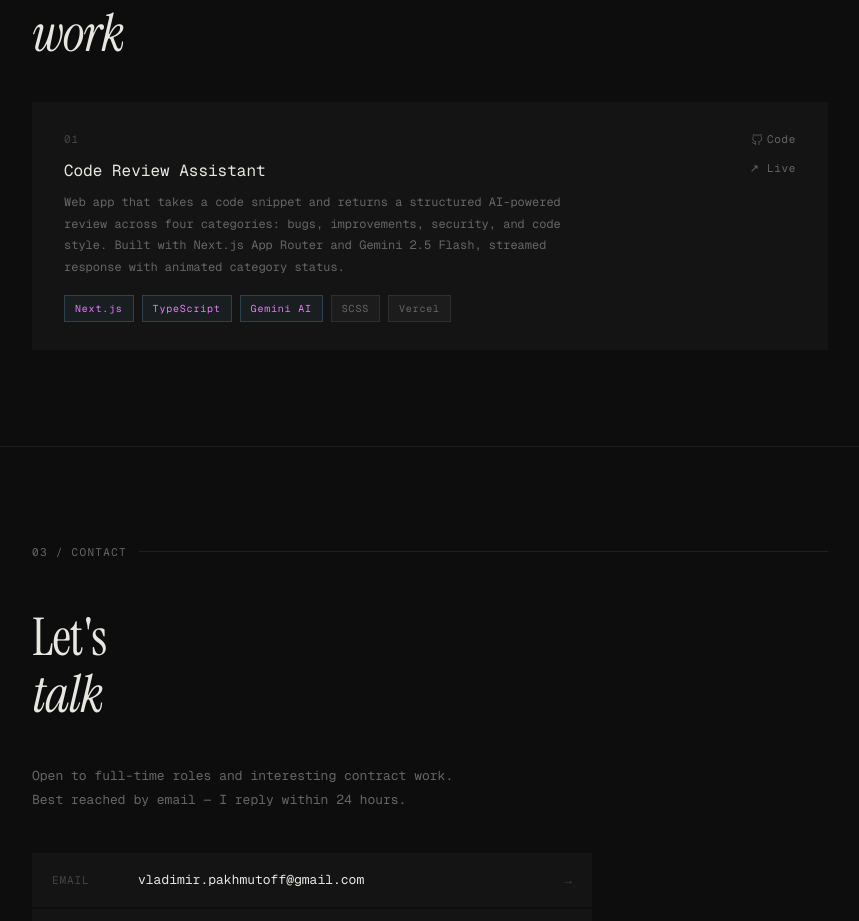
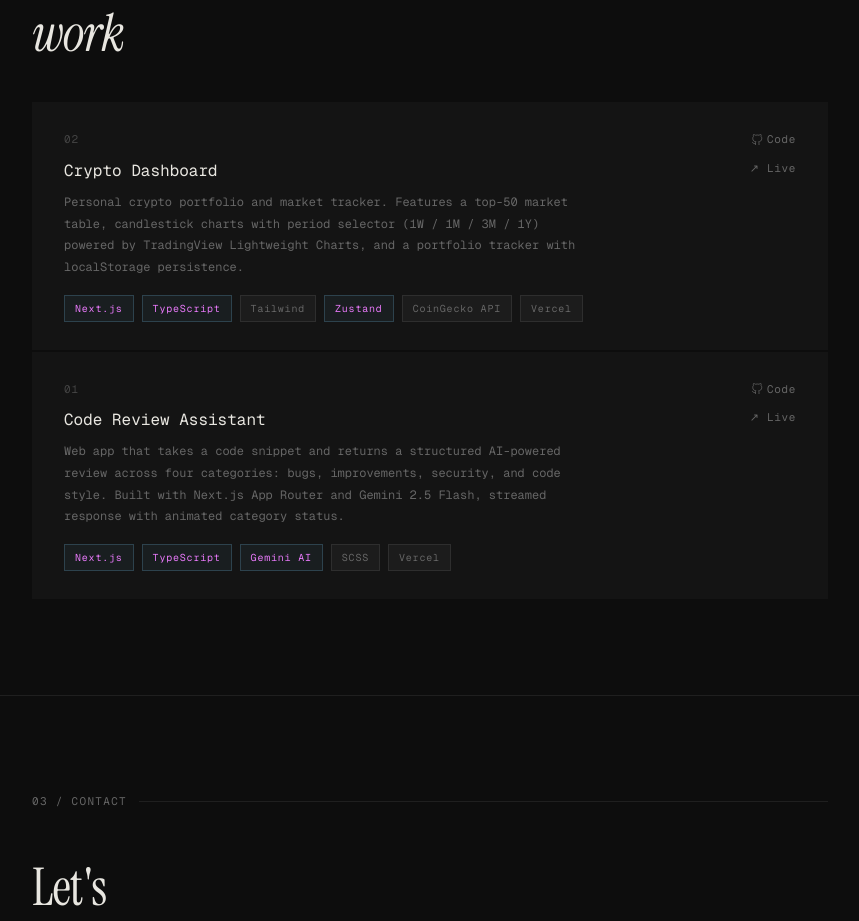
Before and after one commit to pakhmutov/my-portfolio, a Next.js app: page / in a window 1280 px wide. Shown: the part 1700-2621 px from the top of the page, without its empty margins (210-1069 px from the left). Built offline with nearby package versions, Linux system fonts and the light colour scheme.

Commit message:
feat: add crypto-dashboard to projects

```diff
--- a/src/data/portfolio.ts
+++ b/src/data/portfolio.ts
@@ -28,6 +28,15 @@ export const DATA: SiteData = {
 
     projects: [
         {
+            num: '02',
+            title: 'Crypto Dashboard',
+            description: 'Personal crypto portfolio and market tracker. Features a top-50 market table, candlestick charts with period selector (1W / 1M / 3M / 1Y) powered by TradingView Lightweight Charts, and a portfolio tracker with localStorage persistence.',
+            tags: ['Next.js', 'TypeScript', 'Tailwind', 'Zustand', 'CoinGecko API', 'Vercel'],
+            highlight: ['Next.js', 'TypeScript', 'Zustand'],
+            github: 'https://github.com/pakhmutov/crypto-dashboard',
+            live: 'https://crypto-dashboard-three-ruby.vercel.app/',
+        },
+        {
             num: '01',
             title: 'Code Review Assistant',
             description: 'Web app that takes a code snippet and returns a structured AI-powered review across four categories: bugs, improvements, security, and code style. Built with Next.js App Router and Gemini 2.5 Flash, streamed response with animated category status.',
```
